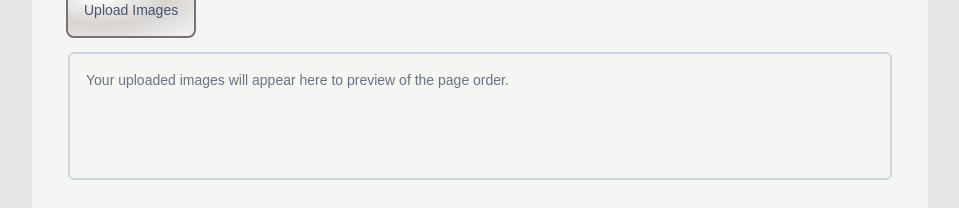
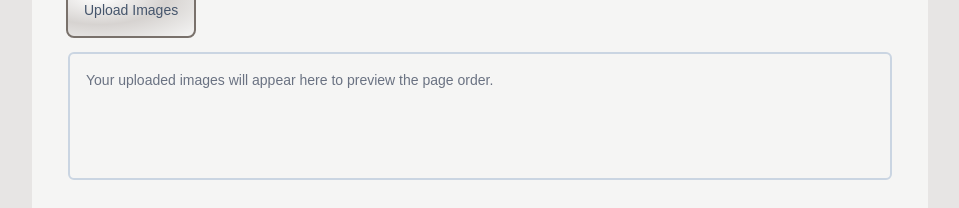
Before and after one commit to JennaBarbara/zine-machine, a Next.js app: page /zine-machine/ in a window 1280 px wide. Shown: the part 192-400 px from the top of the page, without its empty margins (160-1119 px from the left). Built offline with nearby package versions, Linux system fonts and the light colour scheme; a web font is replaced by a local one.

Commit message:
accidentally a word

```diff
--- a/app/page.tsx
+++ b/app/page.tsx
@@ -104,7 +104,7 @@ const [previews, setPreviews] = useState<{url: string, id: number}[]>([])
          <MultiImageUpload setPreviews={setPreviews} setError={setError}/>
             <div className="flex flex-wrap gap-4 p-4 border-2 border-slate-300 rounded-md min-h-32">
                 {previews.length > 0 && <SortableImageArea previews={previews} setPreviews={setPreviews} />}
-            {previews.length === 0 && <p className="text-gray-500">Your uploaded images will appear here to preview of the page order.</p>}
+            {previews.length === 0 && <p className="text-gray-500">Your uploaded images will appear here to preview the page order.</p>}
             </div>
             <div className="flex flex-row-reverse items-center gap-2 mt-4">
 
```
